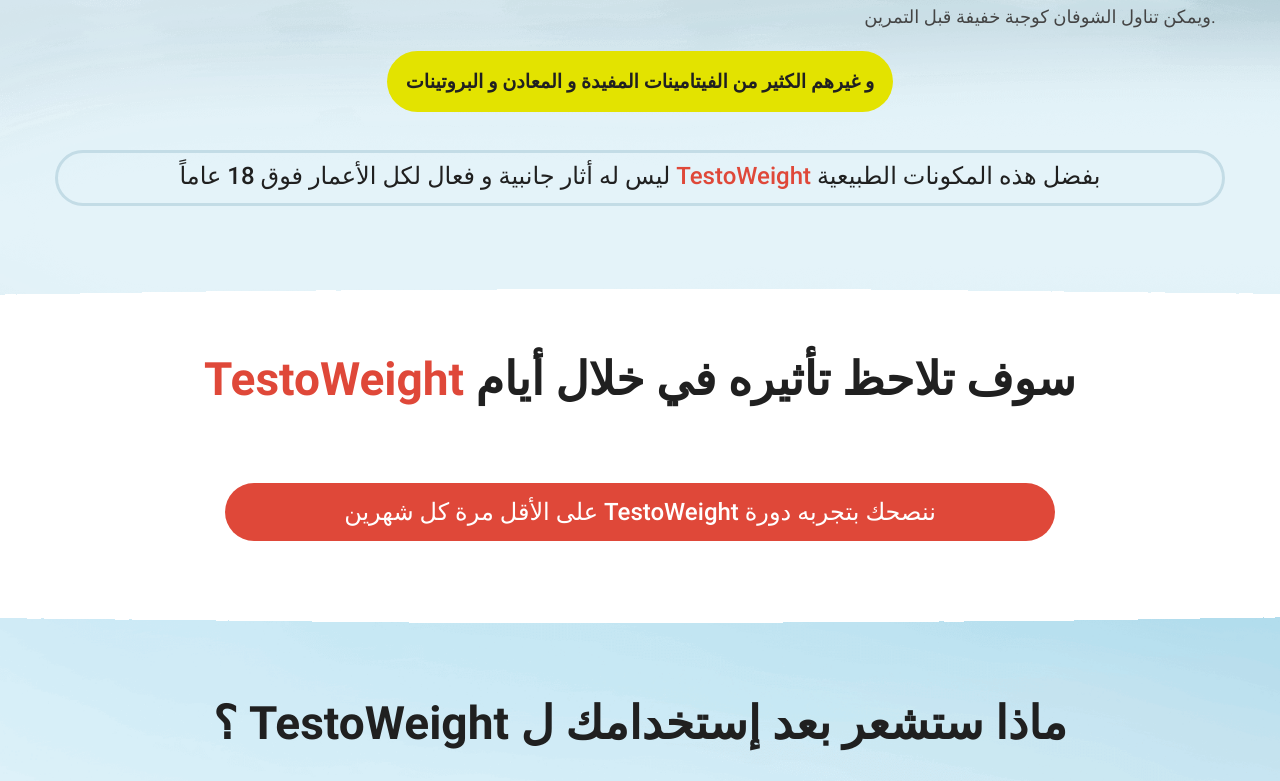
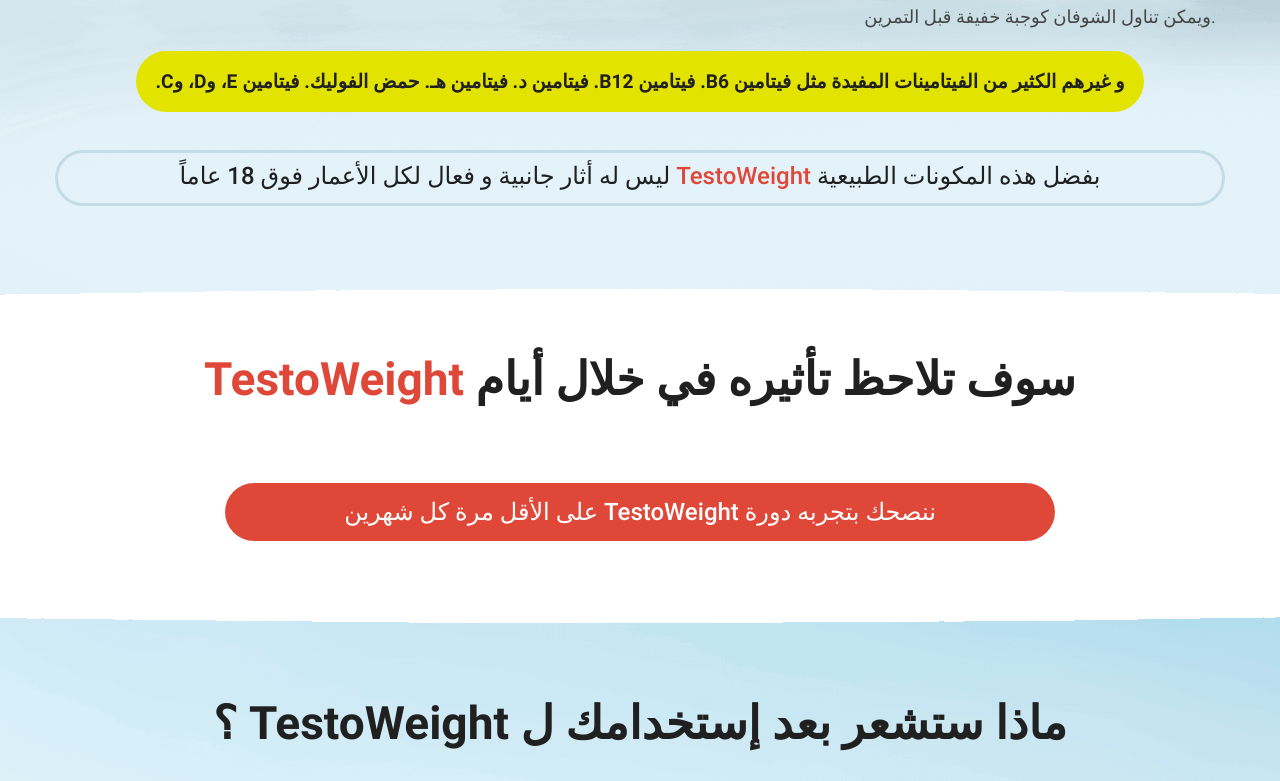
Before and after one commit to shadyplus/TestoWeight-30-06-2023, a plain HTML site: page index.html in a window 1280 px wide. Shown: the part 2599-3380 px from the top of the page. Drawn offline with Linux system fonts and the light colour scheme.

Commit message:
edited css

```diff
--- a/index.html
+++ b/index.html
@@ -271,7 +271,7 @@ document.write(appendNull(p.getDate()) + '.' + monthb[p.getMonth()] + '.' + p.ge
 					</div>
 				</div>
 
-				<p style="text-align: center;
+				<p dir="rtl" style="text-align: center;
 				background: #e3e300;
 				width: fit-content;
 				margin: auto;
@@ -281,8 +281,7 @@ document.write(appendNull(p.getDate()) + '.' + monthb[p.getMonth()] + '.' + p.ge
 				font-weight: 700;
 				margin-top: 20px;
 			">
-					و غيرهم الكثير من الفيتامينات المفيدة و المعادن و البروتينات
-				</p>
+					و غيرهم الكثير من الفيتامينات المفيدة مثل فيتامين B6. فيتامين B12. فيتامين د. فيتامين هـ. حمض الفوليك. فيتامين E، وD، وC. 			</p>
 				<!-- <div class="components__list-2">
 					<div class="components__item components__item-1 wow fadeInDown" data-wow-delay="0.1s">
 					<img src="img/4.jpg" alt="" class="sostav">
```
